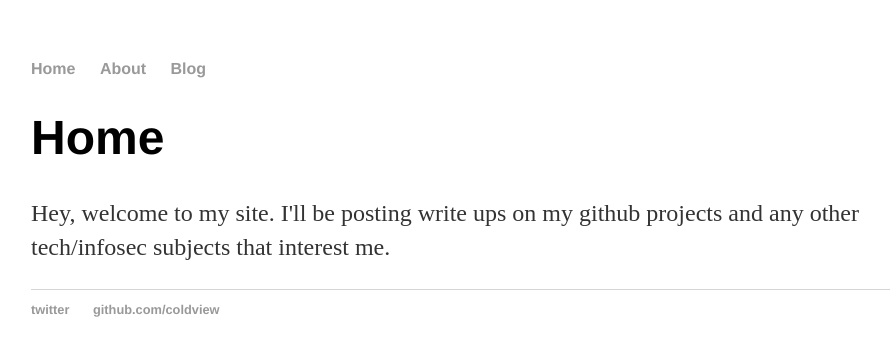
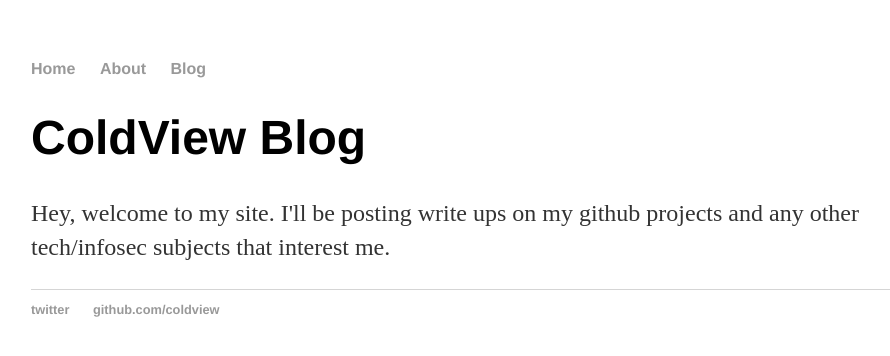
Before and after one commit to ColdView/coldview.github.io, a Jekyll site: the page built from index.html, in a window 1280 px wide. Shown: the top 356 px of the page, without its empty margins (161-1051 px from the left). Built offline with Jekyll 4.4.1, drawn with Linux system fonts in a browser that asks for light colours.

Commit message:
Update index.html

```diff
--- a/index.html
+++ b/index.html
@@ -3,6 +3,6 @@ layout: default
 title: ColdView Blog
 ---
 <div class="blurb">
-	<h1>Home</h1>
+	<h1>ColdView Blog</h1>
 		<p>Hey, welcome to my site. I'll be posting write ups on my github projects and any other tech/infosec subjects that interest me.</p>
 </div><!-- /.blurb -->
```
